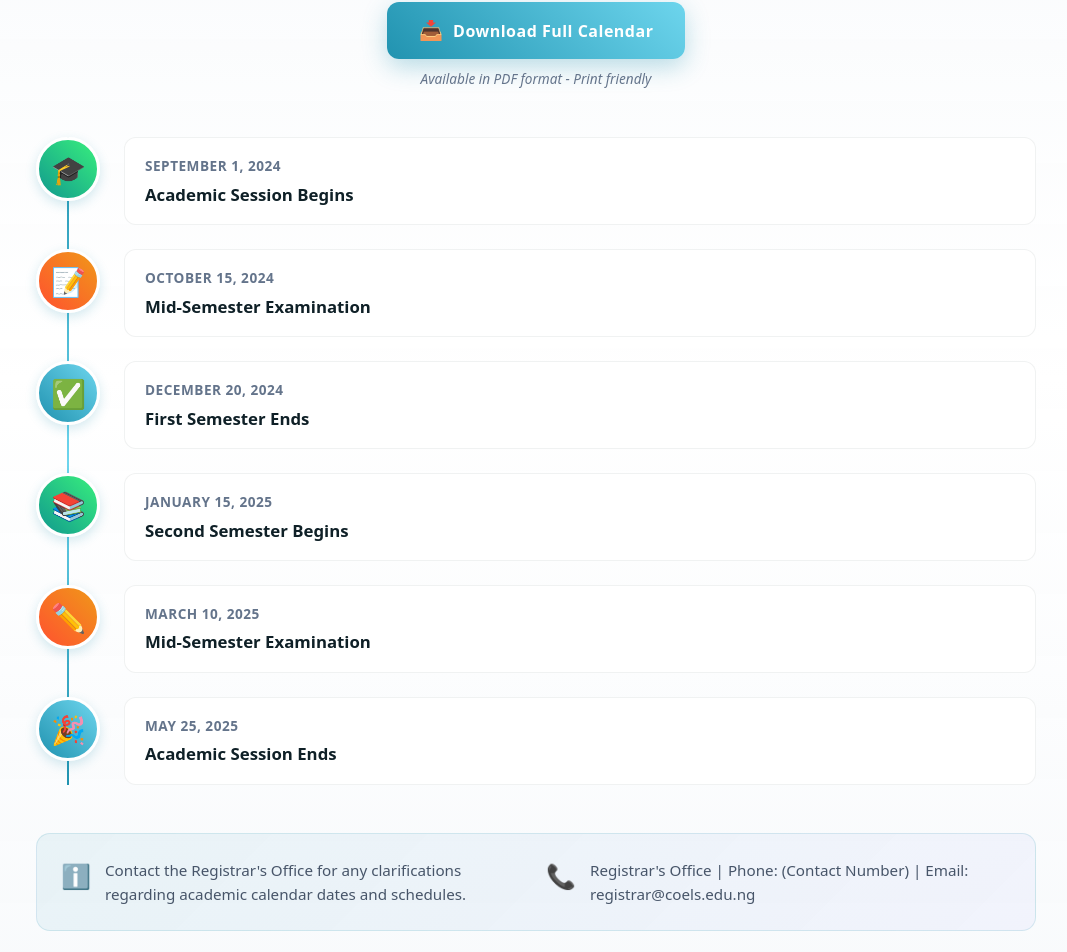
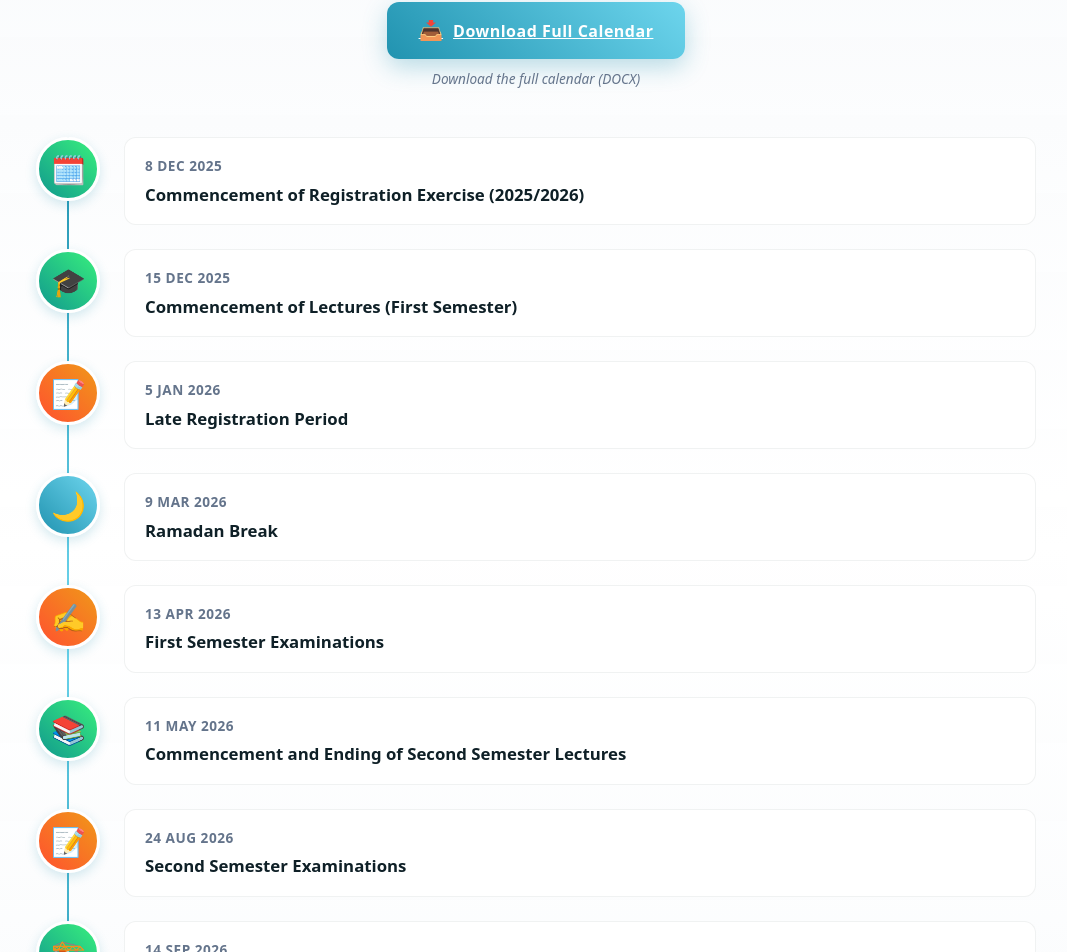
Before and after one commit to musaadamu/coels, a React (Vite) app in the folder frontend/: page / in a window 1280 px wide. Shown: the part 3038-3990 px from the top of the page, without its empty margins (104-1171 px from the left). Built offline with nearby package versions, Linux system fonts and the light colour scheme.

Commit message:
new calendar

```diff
--- a/frontend/src/components/AcademicCalendarSection.jsx
+++ b/frontend/src/components/AcademicCalendarSection.jsx
@@ -3,12 +3,15 @@ import './AcademicCalendarSection.css';
 
 const AcademicCalendarSection = () => {
   const calendarEvents = [
-    { date: 'September 1, 2024', event: 'Academic Session Begins', type: 'start', icon: '🎓' },
-    { date: 'October 15, 2024', event: 'Mid-Semester Examination', type: 'exam', icon: '📝' },
-    { date: 'December 20, 2024', event: 'First Semester Ends', type: 'end', icon: '✅' },
-    { date: 'January 15, 2025', event: 'Second Semester Begins', type: 'start', icon: '📚' },
-    { date: 'March 10, 2025', event: 'Mid-Semester Examination', type: 'exam', icon: '✏️' },
-    { date: 'May 25, 2025', event: 'Academic Session Ends', type: 'end', icon: '🎉' },
+    { date: '8 Dec 2025', event: 'Commencement of Registration Exercise (2025/2026)', type: 'start', icon: '🗓️' },
+    { date: '15 Dec 2025', event: 'Commencement of Lectures (First Semester)', type: 'start', icon: '🎓' },
+    { date: '5 Jan 2026', event: 'Late Registration Period', type: 'exam', icon: '📝' },
+    { date: '9 Mar 2026', event: 'Ramadan Break', type: 'end', icon: '🌙' },
+    { date: '13 Apr 2026', event: 'First Semester Examinations', type: 'exam', icon: '✍️' },
+    { date: '11 May 2026', event: 'Commencement and Ending of Second Semester Lectures', type: 'start', icon: '📚' },
+    { date: '24 Aug 2026', event: 'Second Semester Examinations', type: 'exam', icon: '📝' },
+    { date: '14 Sep 2026', event: 'SIWES and Court Attachment Period (Diploma)', type: 'start', icon: '🏗️' },
+    { date: '28 Sep 2026', event: 'External Moderation & Consideration of Results', type: 'end', icon: '✅' },
   ];
 
   return (
@@ -18,7 +21,7 @@ const AcademicCalendarSection = () => {
         <div className="calendar-header">
           <span className="calendar-eyebrow">📅 ACADEMIC SCHEDULE</span>
           <h2 className="calendar-title">
-            Academic <span className="calendar-accent">Calendar 2024/2025</span>
+            Academic <span className="calendar-accent">Calendar 2025/2026</span>
           </h2>
           <p className="calendar-subtitle">
             Important dates and key events for the current academic session
@@ -27,11 +30,15 @@ const AcademicCalendarSection = () => {
 
         {/* Calendar Download Button */}
         <div className="calendar-download-area">
-          <button className="download-calendar-btn">
+          <a
+            className="download-calendar-btn"
+            href="/downloads/Proposed_2025_2026_Calendar_Updated.docx"
+            download="Proposed_2025_2026_Calendar_Updated.docx"
+          >
             <span className="btn-icon">📥</span>
             <span className="btn-text">Download Full Calendar</span>
-          </button>
-          <p className="calendar-note">Available in PDF format - Print friendly</p>
+          </a>
+          <p className="calendar-note">Download the full calendar (DOCX)</p>
         </div>
 
         {/* Events Timeline */}
```
Also changed, not shown: frontend/public/images/image30.jpg (added), 1 other file (tests, documents, lock files or other folders).
